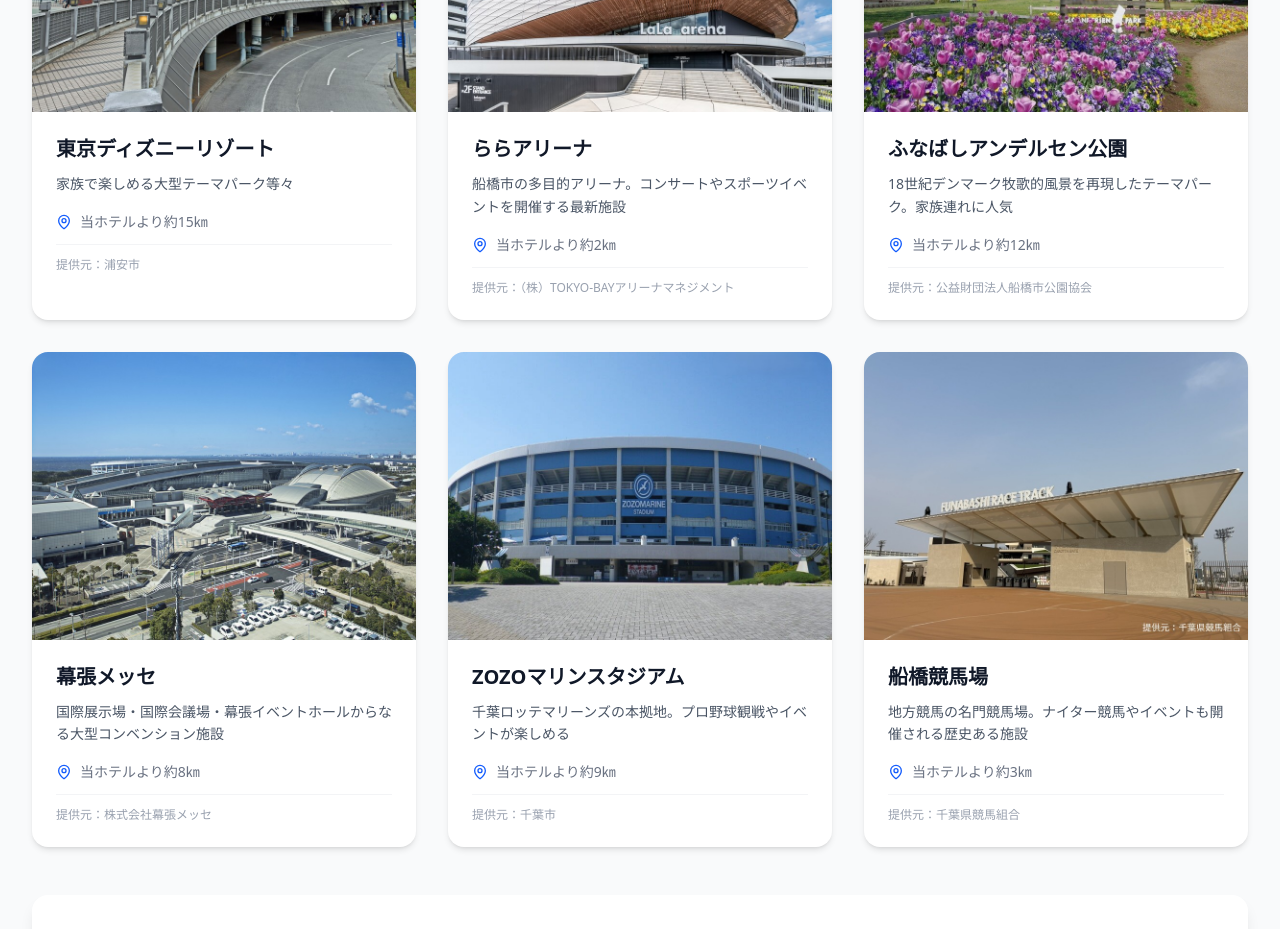
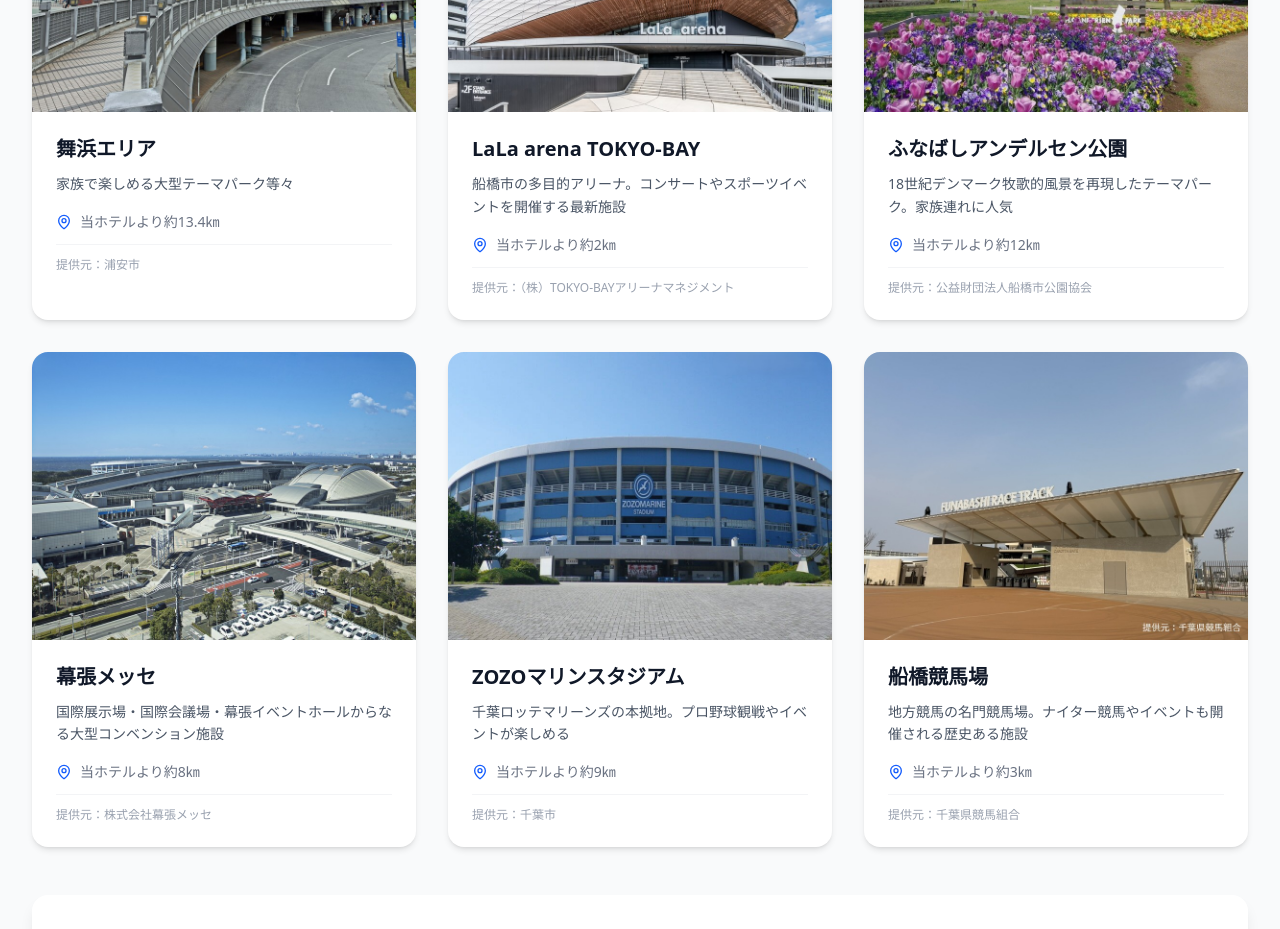
Before and after one commit to excel-analytics-expert/hotel-shiro-official, a Next.js app: page / in a window 1280 px wide. Shown: the part 5500-6429 px from the top of the page. Built offline with nearby package versions, Linux system fonts and the light colour scheme.

Commit message:
fix: ディズニーとららアリーナの情報を更新

```diff
--- a/components/attractions-section.tsx
+++ b/components/attractions-section.tsx
@@ -5,14 +5,14 @@ import Image from "next/image"
 
 const attractions = [
   {
-    name: "東京ディズニーリゾート",
+    name: "舞浜エリア",
     description: "家族で楽しめる大型テーマパーク等々",
     image: "/images/attractions/tdr-theme-park.jpg",
-    access: "当ホテルより約15㎞",
+    access: "当ホテルより約13.4㎞",
     provider: "提供元：浦安市",
   },
   {
-    name: "ららアリーナ",
+    name: "LaLa arena TOKYO-BAY",
     description: "船橋市の多目的アリーナ。コンサートやスポーツイベントを開催する最新施設",
     image: "/images/attractions/lala-arena.jpg",
     access: "当ホテルより約2㎞",
```
